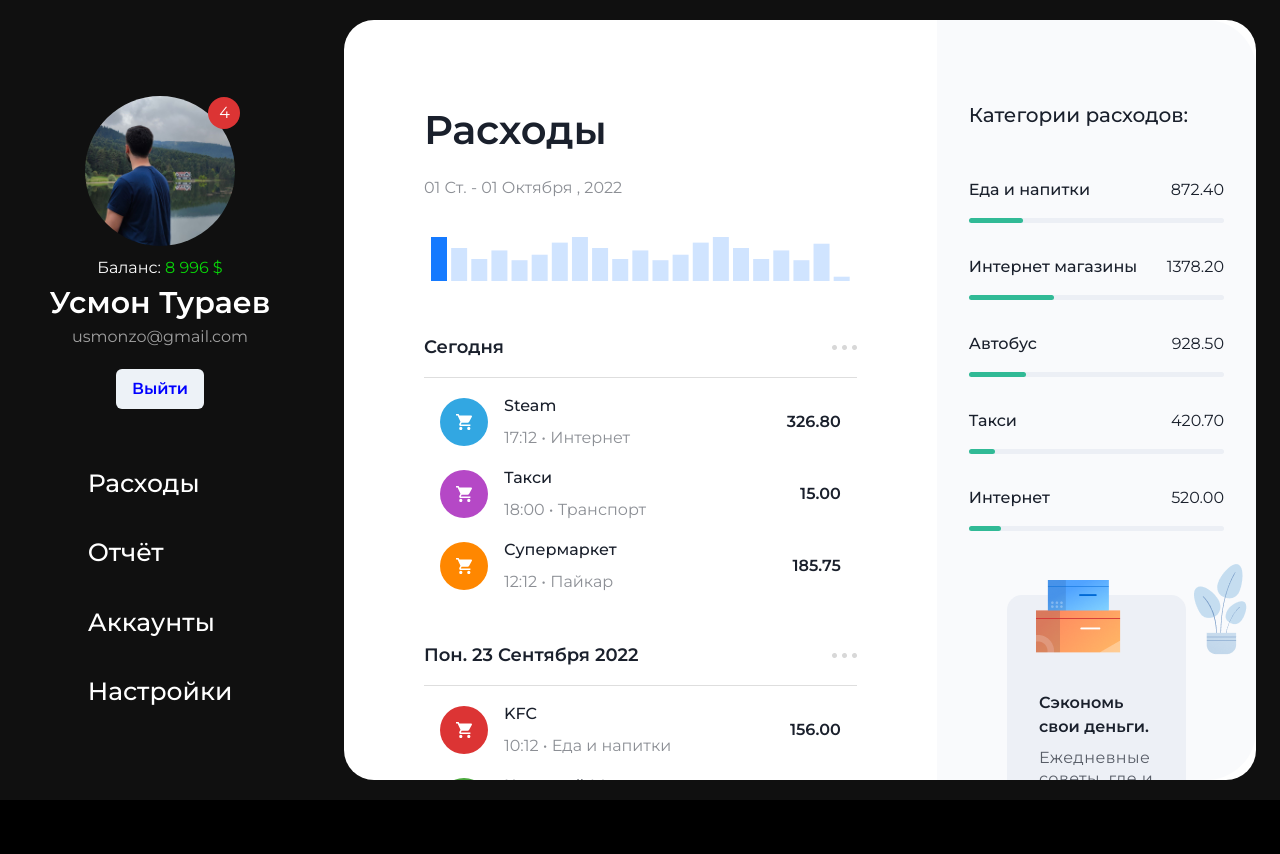
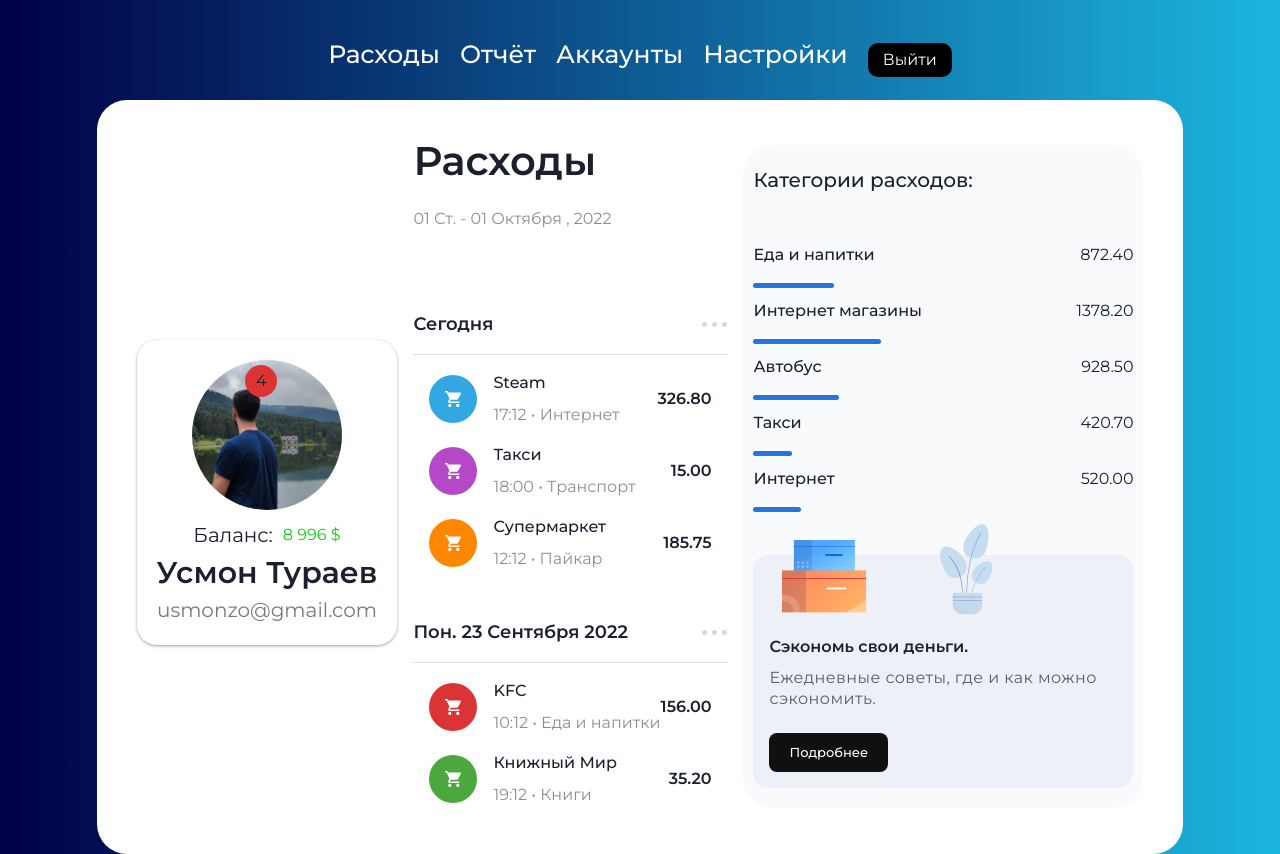
Before and after one commit to usmonzo/final-project-bank-landing, a React (Create React App) app: page /user in a window 1280 px wide. Before the commit the page ends 800 px from the top, so only its background shows below. Built offline with nearby package versions, Linux system fonts and the light colour scheme.

Commit message:
UserPage media.

```diff
--- a/src/Components/Cards/CardsElements.js
+++ b/src/Components/Cards/CardsElements.js
@@ -215,7 +215,6 @@ export const Color = styled.div`
 export const Card = styled.div`
   width: 506px;
   height: 319px;
-  /* position: relative; */
   background: radial-gradient(
     140% 140% at 0% 0%,
     rgba(255, 255, 255, 0.4) 0%,
--- a/src/Components/Expenses/Expenses.jsx
+++ b/src/Components/Expenses/Expenses.jsx
@@ -1,6 +1,5 @@
 import styles from "./Expenses.module.scss";
 
-import addIcon from "../assets/png/addIcon.png";
 import { BarChart, Bar, ResponsiveContainer, Cell } from "recharts";
 import React, { useState } from "react";
 import optionIcon from "../assets/png/menuIcon.png";
@@ -9,8 +8,8 @@ import transportIcon from "../assets/svg/transportIcon.svg";
 import houseIcon from "../assets/svg/houseIcon.svg";
 import boxes from "../assets/png/boxes.png";
 import plant from "../assets/png/plant.png";
-
-export default function Expenses() {
+import usmonzo from "../Sidebar/usmonzo.jpeg";
+export default function Expenses({ Logout }) {
   const [activeIndex, setActiveIndex] = useState(0);
   const data = [
     {
@@ -225,19 +224,42 @@ export default function Expenses() {
     <>
       <main className={styles.expenses}>
         <div className={styles.expensesCard}>
+          <div className={styles.profileDetails}>
+            <div className={styles.profileImageDiv}>
+              <img className={styles.profileAvatar} src={usmonzo} alt="." />
+              <p className={styles.notifications}>4</p>
+              <div
+                style={{
+                  display: "flex",
+                  flexDirection: "row",
+                  justifyContent: "center",
+                  alignItems: "center",
+                }}
+              >
+                <h2 className={styles.balanceH2}>Баланс:</h2>
+                <span className={styles.balance}>8 996 $</span>
+              </div>
+              <div className={styles.userNameEmail}>
+                <p className={styles.userName}>Усмон Тураев</p>
+                <p className={styles.userEmail}>
+                  usmonzo@<span className={styles.gmailCom}>gmail.com</span>
+                </p>
+                <button
+                  color="blue"
+                  className={styles.buttonn}
+                  onClick={Logout}
+                >
+                  Выйти
+                </button>
+              </div>
+            </div>
+          </div>
           <section className={styles.expensesOverview}>
             <div className={styles.expensesHeader}>
               <p className={styles.expensesTitle}>Расходы</p>
-              <div className={styles.expensesActions}>
-                <div className={styles.personImages}></div>
-                <button>
-                  <img className={styles.addIcon} src={addIcon} alt="add" />
-                </button>
-              </div>
-            </div>
 
               <p className={styles.dateRange}>01 Ст. - 01 Октября , 2022</p>
-            <ResponsiveContainer width="100%" height="9%">
+              <ResponsiveContainer width="100%" height="10%">
                 <BarChart data={data}>
                   <Bar
                     dataKey="uv"
@@ -258,6 +280,7 @@ export default function Expenses() {
                   </Bar>
                 </BarChart>
               </ResponsiveContainer>
+            </div>
 
             <div className={styles.expensesOverviewHeader}>
               <p className={styles.expensesOverviewTitle}>Сегодня</p>
--- a/src/Components/Expenses/Expenses.module.scss
+++ b/src/Components/Expenses/Expenses.module.scss
@@ -1,35 +1,144 @@
-.expenses {
-  position: absolute;
-  top: 0;
-  right: 0;
-  bottom: 0;
-  width: 75vw;
-  background-color: #101010;
+.profileDetails {
+  margin-top: 2rem;
+  padding: 20px 0;
+  border-radius: 20px;
+  box-shadow: rgba(60, 64, 67, 0.3) 0px 1px 2px 0px,
+    rgba(60, 64, 67, 0.15) 0px 1px 3px 1px;
+  @media screen and (max-width: 960px) {
+    grid-row: 1;
+  }
+}
+
+.profileImageDiv {
+  position: relative;
+  display: flex;
+  flex-direction: column;
+  justify-content: center;
+  align-items: center;
+}
+.profileAvatar {
+  max-width: 150px;
+  width: 100%;
+  border-radius: 100px;
+  margin-bottom: 10px;
+}
+
+.notifications {
+  width: 2rem;
+  height: 2rem;
+  border-radius: 50%;
+  background-color: #dc3434;
 
   display: flex;
+  justify-content: center;
   align-items: center;
+
+  position: absolute;
+  top: 5px;
+  right: 120px;
+}
+.userNameEmail {
+  display: flex;
+  flex-direction: column;
   justify-content: center;
+  align-items: center;
+}
+.userName {
+  padding: 0 20px;
+  font-weight: 600;
+  font-size: 30px;
+  display: flex;
+  justify-content: center;
+  align-items: center;
+}
+
+.userEmail {
+  padding: 0 20px;
+  opacity: 0.6;
+  font-size: 20px;
+}
+
+.balanceH2 {
+  font-size: 20px;
+}
+.balance {
+  padding-left: 10px;
+  color: rgb(9, 212, 9);
+}
+
+// ═════════════════════███
+// ═══════════════════█████
+// ══════════════════██████
+// ════════════════███████
+// ═══════════════████████
+// ═══════════════████████
+// ══════════════██████████
+// ══════════════██████████
+// ══════════════███████████══════════════███
+// ══════════════████████████═══════════████
+// ═══════█══════█████████████════════██████
+// ═══════████════█████████████══════███████
+// ═══════█████═══██████████████════████████
+// ═══════██████═══███████████████══████████
+// ═══════███████══██████████████████████████
+// ═══════███████══██████████████████████████
+// ══════████████══███████████████████████████
+// ═════█████████═██████████══█████████████████
+// ═══██████████████████████═══█████████████████
+// ══███████████████████████═══██████████████████
+// ══███████████████████████════█████████████████
+// ═████████████████═██████════███████████████████
+// ═████████████████══███══════███═███████████████
+// ═███████████████═══█════════██══███████████████
+// ═██████████████═════════════██══██████████████
+// ═██████████████══════════════█════███████████
+// ══████████████═════════════════════█████████
+// ════██████████═════════════════════████████
+// ══════████████═════════════════════██████
+// ═════════██████═══════════════════████
+// ═════════════█████══════════════████
+
+.expenses {
+  max-width: 1200px;
+  padding: 0;
+  margin: 0 auto;
 }
 
 .expensesCard {
   background-color: white;
-  width: 95%;
-  height: 95%;
   border-radius: 30px;
+  display: grid;
+  grid-template-columns: repeat(3, auto);
+  justify-content: center;
+  align-items: center;
 
-  display: flex;
+  padding: 15px 40px;
+  margin: 0 auto;
+  @media screen and (max-width: 1205px) {
+    grid-template-columns: repeat(2, auto);
+    grid-template-rows: repeat(2, auto);
+  }
+  @media screen and (max-width: 960px) {
+    grid-template-columns: repeat(1, auto);
+    grid-template-rows: repeat(3, auto);
+  }
 }
 
 .expensesOverview {
-  width: 65%;
-  padding: 5rem;
-
-  overflow-y: scroll;
+  padding: 1rem;
+  @media screen and (max-width: 960px) {
+    grid-row: 2;
+  }
 }
 
 .expensesHeader {
   display: flex;
   justify-content: space-between;
+  flex-direction: column;
+  @media screen and (max-width: 740px) {
+    justify-content: center;
+    align-items: center;
+  }
 }
 
 .expensesTitle {
@@ -41,24 +150,6 @@
   display: flex;
   justify-content: space-between;
   align-items: center;
-}
-
-.personOne {
-  position: relative;
-  left: -73%;
-  z-index: 3;
-}
-
-.personTwo {
-  position: relative;
-  left: -83%;
-  z-index: 2;
-}
-
-.personThree {
-  position: relative;
-  left: -93%;
-  z-index: 1;
 }
 
 .addIcon {
@@ -129,11 +220,20 @@
 }
 
 .moneyOverview {
-  width: 35%;
+  max-width: 400px;
   background-color: #f9fafc;
-  border-radius: 0 50px 50px 0;
-  padding: 5rem 2rem;
+  border-radius: 30px;
+  padding: 20px 10px;
   overflow-y: scroll;
+  @media screen and (max-width: 1205px) {
+    grid-column: 2;
+    max-width: 600px;
+    justify-self: center;
+  }
+  @media screen and (max-width: 960px) {
+    grid-row: 3;
+    grid-column: 1;
+  }
 }
 
 .spendCategory {
@@ -152,8 +252,6 @@
 }
 
 .spendCategoryBar {
-  height: 5px;
-  width: 100%;
   background-color: #eceff5;
   position: relative;
   border-radius: 5px;
@@ -163,20 +261,22 @@
 
 .spendCategoryColoredBar {
   height: 5px;
-  background-color: #31ba96;
+  background-color: #2673e2;
   position: absolute;
   border-radius: 5px;
 }
 
 .saveMoneyDiv {
-  width: 70%;
   margin: 0 auto;
   background-color: #edf0f6;
   margin-top: 4rem;
-  padding: 2rem;
+  padding: 1rem;
   border-radius: 15px;
 
   position: relative;
+  // @media screen and (max-width: 1005px) {
+  //   display: none;
+  // }
 }
 
 .boxes {
@@ -205,16 +305,32 @@
 
 .button {
   cursor: pointer;
+  font-size: 13px;
   background-color: #101010;
   border-radius: 8px;
   color: white;
-  font-weight: 600;
-  line-height: 19px;
-  letter-spacing: 1.5px;
-  padding: 1rem 3rem;
+  font-weight: 500;
+  // letter-spacing: 1.5px;
+  padding: 10px 20px;
   margin-top: 1.5rem;
-  width: 50%;
 
   display: flex;
   justify-content: center;
 }
+.buttonn {
+  @media screen and (min-width: 421px) {
+    display: none;
+  }
+  cursor: pointer;
+  font-size: 13px;
+  background-color: #101010;
+  border-radius: 8px;
+  color: white;
+  font-weight: 500;
+  // letter-spacing: 1.5px;
+  padding: 10px 20px;
+  margin-top: 1.5rem;
+
+  display: flex;
+  justify-content: center;
+}
--- a/src/Components/Sidebar/Sidebar.js
+++ b/src/Components/Sidebar/Sidebar.js
@@ -2,9 +2,7 @@ import React from "react";
 
 import styles from "./Sidebar.module.scss";
 
-import usmonzo from "./usmonzo.jpeg";
 import { Link, useLocation } from "react-router-dom";
-import { Button } from "@chakra-ui/react";
 
 const sidebarNavLinks = ["Расходы", "Отчёт", "Аккаунты", "Настройки"];
 
@@ -13,31 +11,10 @@ export default function Sidebar({ Logout }) {
 
   return (
     <>
-      <aside className={styles.sidebar}>
+      <nav className={styles.sidebar}>
         <div className={styles.sidebarContent}>
-          <div className={styles.profileDetails}>
-            <div className={styles.profileImageDiv}>
-              <img
-                className={styles.profileAvatar}
-                src={usmonzo}
-                alt="samantha"
-              />
-              <p className={styles.notifications}>4</p>
-              <h2>
-                Баланс: <span className={styles.balance}>8 996 $</span>
-              </h2>
-              <div className={styles.userNameEmail}>
-                <p className={styles.userName}>Усмон Тураев</p>
-                <p className={styles.userEmail}>usmonzo@gmail.com</p>
-              </div>
-              <Button color="blue" sx={{ margin: "20px 0px" }} onClick={Logout}>
-                Выйти
-              </Button>
-            </div>
-          </div>
-
           <nav className={styles.sidebarNav}>
-            <ul>
+            <ul className={styles.linksRow}>
               {sidebarNavLinks.map((sidebarNavLink) => (
                 <li className={styles.sidebarNavItem} key={sidebarNavLink}>
                   <Link
@@ -53,10 +30,13 @@ export default function Sidebar({ Logout }) {
                   </Link>
                 </li>
               ))}
+              <button color="blue" className={styles.button} onClick={Logout}>
+                Выйти
+              </button>
             </ul>
           </nav>
         </div>
-      </aside>
+      </nav>
     </>
   );
 }
--- a/src/Components/Sidebar/Sidebar.module.scss
+++ b/src/Components/Sidebar/Sidebar.module.scss
@@ -1,87 +1,48 @@
 .sidebar {
   font-family: "Montserrat", sans-serif;
-  position: absolute;
-  top: 0;
-  left: 0;
-  bottom: 0;
-  width: 25vw;
-  background-color: #101010;
+  max-width: 100vw;
+  width: 100%;
+  background: opacity($color: #101010);
   color: white;
 
   display: flex;
-  flex-direction: column;
+  flex-direction: row;
   justify-content: center;
   align-items: center;
 }
+
+.balanceH2 {
+  font-size: 20px;
+}
 .balance {
+  padding-left: 10px;
   color: rgb(9, 212, 9);
 }
 .sidebarContent {
   height: 100%;
   display: flex;
-  flex-direction: column;
+  flex-direction: row;
   justify-content: center;
   align-items: center;
   padding-bottom: 10px;
 }
 
-.profileDetails {
-  margin-top: 2rem;
-}
-
-.profileImageDiv {
-  position: relative;
-  display: flex;
-  flex-direction: column;
-  justify-content: center;
-  align-items: center;
-}
-.profileAvatar {
-  width: 150px;
-  border-radius: 100px;
-  margin-bottom: 10px;
-}
-
-.notifications {
-  width: 2rem;
-  height: 2rem;
-  border-radius: 50%;
-  background-color: #dc3434;
-
-  display: flex;
-  justify-content: center;
-  align-items: center;
-
-  position: absolute;
-  top: 1px;
-  right: 50px;
-}
-.userNameEmail {
-  display: flex;
-  flex-direction: column;
-  justify-content: center;
-  align-items: center;
-}
-.userName {
-  padding: 0 20px;
-  font-weight: 600;
-  font-size: 30px;
-  display: flex;
-  justify-content: center;
-  align-items: center;
-}
-
-.userEmail {
-  padding: 0 20px;
-  opacity: 0.6;
-}
-
 .sidebarNav {
   padding-top: 20px;
+
   > ul {
     display: flex;
-    flex-direction: column;
-    padding: 0px auto;
+    flex-direction: row;
+    justify-content: space-between;
+    align-items: center;
+    gap: 20px;
+
+    @media screen and (max-width: 430px) {
+      gap: 15px;
+    }
+    @media screen and (max-width: 420px) {
+      display: none;
+    }
   }
 }
 
@@ -101,4 +62,21 @@
     @extend .sidebarNavLink;
     opacity: 1;
   }
+  @media screen and (max-width: 670px) {
+    font-size: 20px;
+  }
+  @media screen and (max-width: 550px) {
+    font-size: 15px;
+  }
 }
+.button {
+  margin-top: 10px;
+  padding: 5px 15px;
+  border-radius: 10px;
+  color: #ffffff;
+  background: #000;
+
+  @media screen and (max-width: 550px) {
+    font-size: 15px;
+  }
+}
--- a/src/Components/Signin/SignIn.js
+++ b/src/Components/Signin/SignIn.js
@@ -28,11 +28,11 @@ function SignIn({ Login }) {
     <>
       <Container>
         <FormWrap>
-          <Icon to="/">
-            <IconLogo src={logo} alt="logo" />
-          </Icon>
           <FormContent>
             <Form onSubmit={submitHandler}>
+              <Icon to="/">
+                <IconLogo src={logo} alt="logo" />
+              </Icon>
               <FormH1>Войти в учетную запись :</FormH1>
               <FormLabel htmlFor="for">Логин </FormLabel>
               <FormInput
--- a/src/Components/Signin/SignInElements.js
+++ b/src/Components/Signin/SignInElements.js
@@ -26,21 +26,20 @@ export const FormWrap = styled.div`
 `;
 
 export const Icon = styled(Link)`
-  margin-left: 32px;
-  margin-top: 32px;
-  /* text-decoration: none; */
-  /* color: #fff; */
-  /* font-weight: 700; */
-  /* font-size: 32px; */
-  max-width: 100px;
-  @media screen and (max-width: 480px) {
-    margin-left: 16px;
-    margin-top: 8px;
-  }
+  /* margin-left: 32px;
+  margin-top: 32px; */
+  display: flex;
+  flex-direction: column;
+  justify-content: center;
+  align-items: center;
 `;
 
 export const IconLogo = styled.img`
   width: 50px;
+  padding-bottom: 30px;
+  /* @media screen and (max-width: 750px) {
+    display: none;
+  } */
 `;
 
 export const FormContent = styled.div`
@@ -50,7 +49,7 @@ export const FormContent = styled.div`
   justify-content: center;
   /* align-items: center; */
 
-  @media screen and (max-width: 480px) {
+  @media screen and (max-width: 500px) {
     padding: 10px;
   }
 `;
@@ -70,19 +69,19 @@ export const Form = styled.form`
   display: grid;
   /* grid-template-columns: 1fr; */
   margin: 0 auto;
-  padding: 80px 32px;
+  padding: 50px 32px;
   border-radius: 8px;
   box-shadow: 0 1px 3px rgba(0, 0, 0, 0.9);
 
   @media screen and (max-width: 400px) {
-    padding: 32px 32px;
+    margin-top: 140px;
   }
 `;
 
 export const FormH1 = styled.h1`
-  margin-bottom: 40px;
+  margin-bottom: 30px;
   color: #fff;
-  font-size: 23px;
+  font-size: 25px;
   font-weight: 400;
   text-align: center;
 `;
--- a/src/Components/UserPage/UserPage.css
+++ /dev/null
@@ -1,4 +0,0 @@
-html {
-  box-sizing: border-box;
-  overflow-x: hidden;
-}
--- a/src/Components/UserPage/UserPage.js
+++ b/src/Components/UserPage/UserPage.js
@@ -3,17 +3,15 @@ import styled from "styled-components";
 import Expenses from "../Expenses/Expenses";
 // import image from "../images/logo.svg";
 import Sidebar from "../Sidebar/Sidebar";
-import "./UserPage.css";
+import "./UserPage.scss";
 
 export const Container = styled.div`
-  min-height: 692px;
-  position: fixed;
-  bottom: 0;
-  left: 0;
-  right: 0;
-  top: 0;
-  z-index: 0;
+  min-height: 845px;
   overflow: hidden;
+  display: flex;
+  flex-direction: column;
+  justify-content: center;
+  align-items: center;
   /* background: #335680; */
   background: linear-gradient(to right, #000046, #1cb5e0);
 `;
@@ -22,7 +20,7 @@ function UserPage({ Logout }) {
   return (
     <Container>
       <Sidebar Logout={Logout} />
-      <Expenses />
+      <Expenses Logout={Logout} />
     </Container>
   );
 }
--- /dev/null
+++ b/src/Components/UserPage/UserPage.scss
@@ -0,0 +1,11 @@
+html {
+  box-sizing: border-box;
+  overflow-x: hidden;
+}
+
+.all {
+  display: flex;
+  flex-direction: column;
+  justify-content: center;
+  align-items: center;
+}
```
Lines whose indentation alone changed are shown as unchanged.
